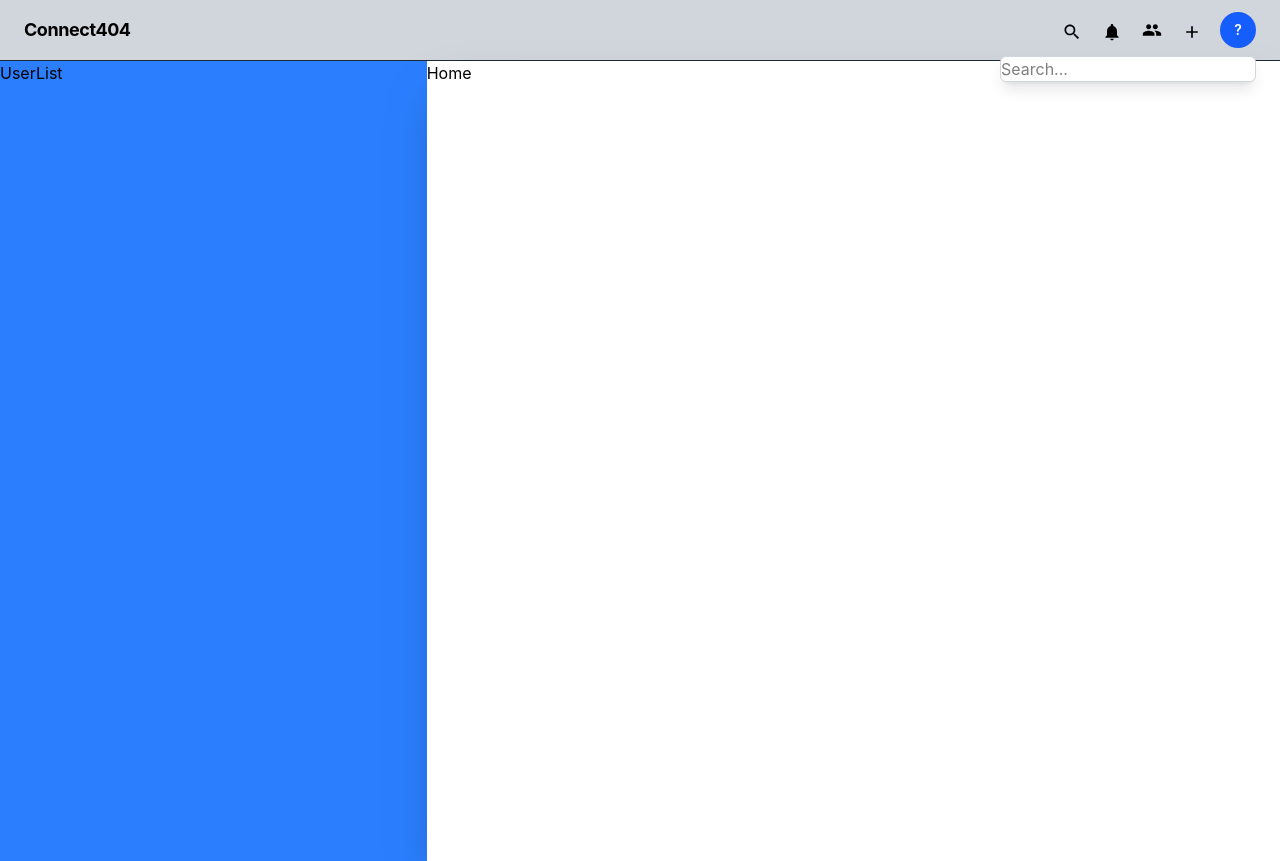
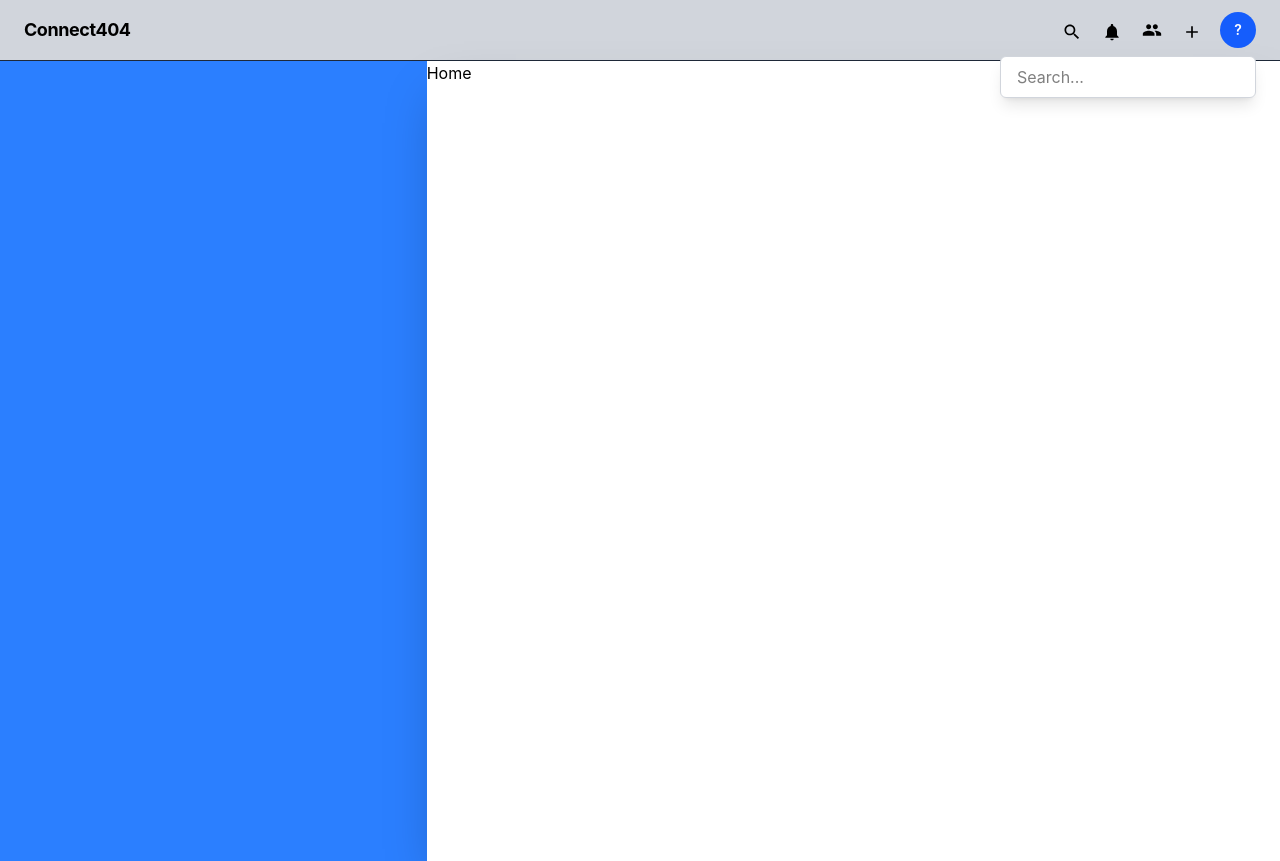
Before and after one commit to 404Nix/Connect404-RealTime_Chat_App, a React (Vite) app in the folder client/: page / in a window 1280 px wide. Both pictures are taken after a click on the button 1072 px from the left and 30 px from the top of the page. Built offline with nearby package versions, Linux system fonts and the light colour scheme.

Commit message:
feat: add chat list and item components, implement sample chat data

```diff
--- a/client/src/components/layouts/HomeChatLayout.jsx
+++ b/client/src/components/layouts/HomeChatLayout.jsx
@@ -3,6 +3,8 @@ import { Link, Outlet, useParams } from "react-router-dom";
 import Title from "./Title";
 
 import Header from "./Header";
+import ChatList from "./specific/ChatList";
+import { sampleChats } from "../../constant/sampleData";
 
 const HomeChatLayout = () => {
     const { id } = useParams();
@@ -15,7 +17,7 @@ const HomeChatLayout = () => {
                     className={`md:block md:col-span-4 md:h-screen bg-blue-500 ${id ? "hidden" : "block"}`}
                 >
                     {/* when user clicks a contact */}
-                    <Link to="/chat/123">UserList</Link>
+                    <ChatList chats={sampleChats} />
                 </aside>
                 <main
                     className={`md:block md:col-span-8 shadow-2xl ${id ? "block" : "hidden"}`}
--- /dev/null
+++ b/client/src/components/layouts/Loaders.jsx
@@ -0,0 +1,7 @@
+export const Loader = () => {
+    return (
+        <div className="flex items-center justify-center p-4">
+            <div className="animate-spin rounded-full h-8 w-8 border-b-2 border-blue-500"></div>
+        </div>
+    );
+};
--- a/client/src/components/layouts/dialog/SearchDialog.jsx
+++ b/client/src/components/layouts/dialog/SearchDialog.jsx
@@ -3,14 +3,16 @@ import React from "react";
 const SearchDialog = ({ open, onClose }) => {
     if (!open) return null;
     return (
-        <div className="absolute right-0 mt-2 w-64 bg-white border border-gray-300 rounded-md shadow-lg z-50">
+        <>
             <div className="fixed inset-0 z-50" onClick={onClose} />
-            <input
-                type="text"
-                placeholder="Search..."
-                className="bg-transparent border-none focus:outline-none"
-            />
-        </div>
+            <div className="absolute right-0 mt-2 w-64 bg-white border border-gray-300 rounded-md shadow-lg z-50">
+                <input
+                    type="text"
+                    placeholder="Search..."
+                    className="bg-transparent border-none focus:outline-none focus:ring-0 w-full px-4 py-2"
+                />
+            </div>
+        </>
     );
 };
 
--- /dev/null
+++ b/client/src/components/layouts/specific/ChatItem.jsx
@@ -0,0 +1,27 @@
+import React, { memo } from 'react'
+import { Link } from 'react-router-dom'
+
+const ChatItem = ({
+    avatar=[],
+    name,
+    _id,
+    groupChat = false,
+    samesender,
+    isOnline,
+    newMessagesAlert,
+    index=0,
+    handleDeleteChat,
+}) => {
+  return (
+    <Link to={`/chat/${_id}`} className={`flex items-center gap-4 p-3 rounded-lg hover:bg-gray-300 transition ${samesender ? "mt-2" : "mt-4"}`}>
+      <div className="relative">
+        {/* <img src={avatar[0]} alt={name} className="w-12 h-12 rounded-full object-cover" /> */}
+        {isOnline && (
+          <div className="absolute bottom-0 right-0 w-3 h-3 bg-green-500 rounded-full border-2 border-white"></div>
+        )}
+      </div>
+    </Link>
+  )
+}
+
+export default memo(ChatItem)
--- /dev/null
+++ b/client/src/components/layouts/specific/ChatList.jsx
@@ -0,0 +1,25 @@
+import React from "react";
+import ChatItem from "./ChatItem";
+
+const ChatList = ({
+    chats = [],
+    chatId,
+    onlineUsers = [],
+    newMessagesAlert = [
+        {
+            chatId: "",
+            count: 0,
+        },
+    ],
+    handleDeleteChat,
+}) => {
+    return (
+        <div className="p-4 cursor-pointer">
+            {chats.map((chat) => {
+                return <ChatItem />;
+            })}
+        </div>
+    );
+};
+
+export default ChatList;
--- /dev/null
+++ b/client/src/constant/sampleData.js
@@ -0,0 +1,29 @@
+export const sampleChats = [
+    {
+        chatId: "123",
+        name: "John Doe",
+        avatar: ["https://example.com/avatar1.jpg"],
+        groupChat: false,
+        isOnline: true,
+        newMessagesAlert: 0,
+        members: ["123", "456"],
+    },
+    {
+        chatId: "456",
+        name: "Jane Smith",
+        avatar: ["https://example.com/avatar2.jpg"],
+        groupChat: false,
+        isOnline: false,
+        newMessagesAlert: 3,
+        members: ["123", "456"],
+    },
+    {
+        chatId: "789",
+        name: "Team Alpha",
+        avatar: ["https://example.com/team_avatar.jpg"],
+        groupChat: true,
+        isOnline: true,
+        newMessagesAlert: 1,
+        members: ["123", "456", "789"],
+    }
+];
```
